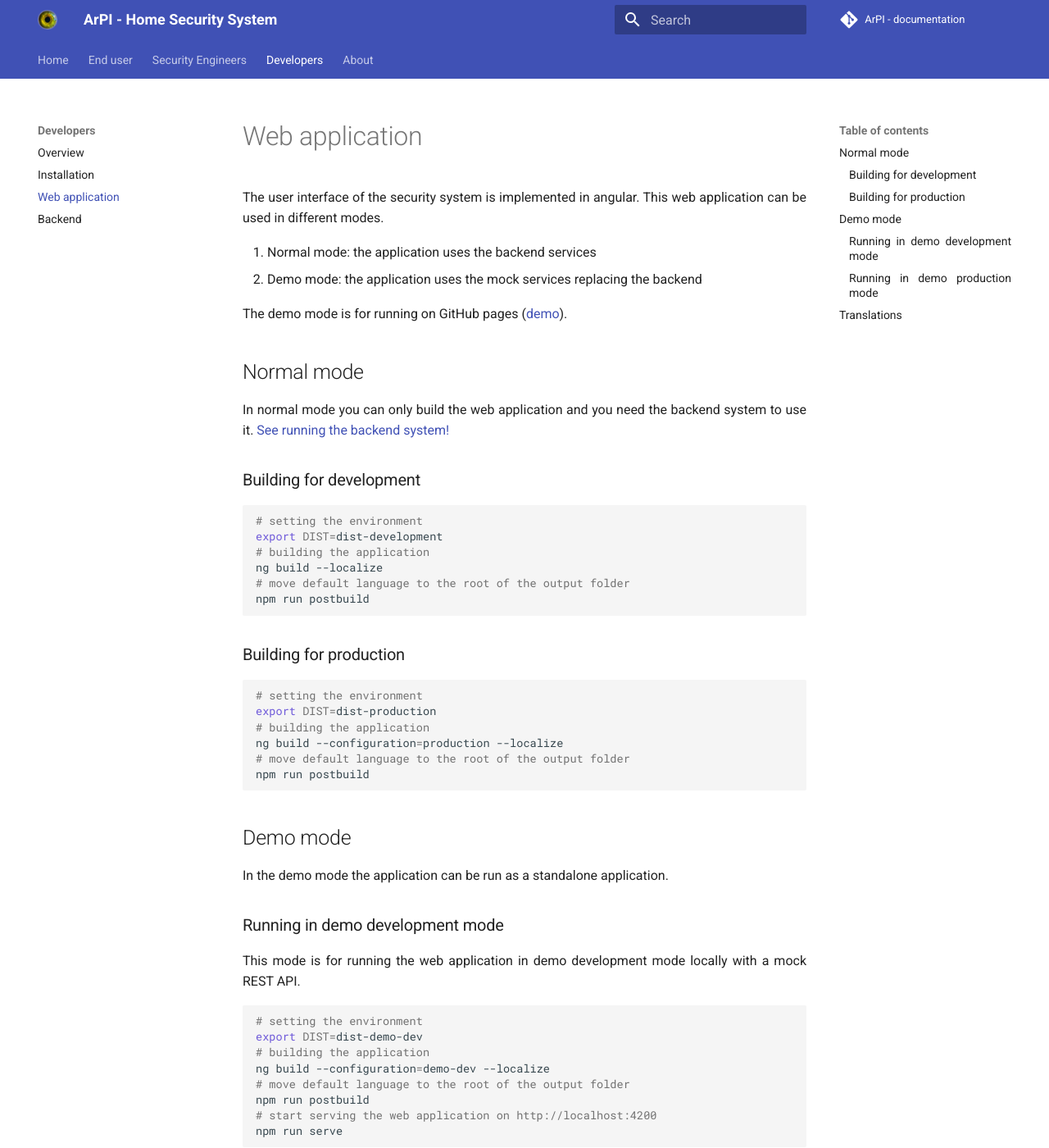
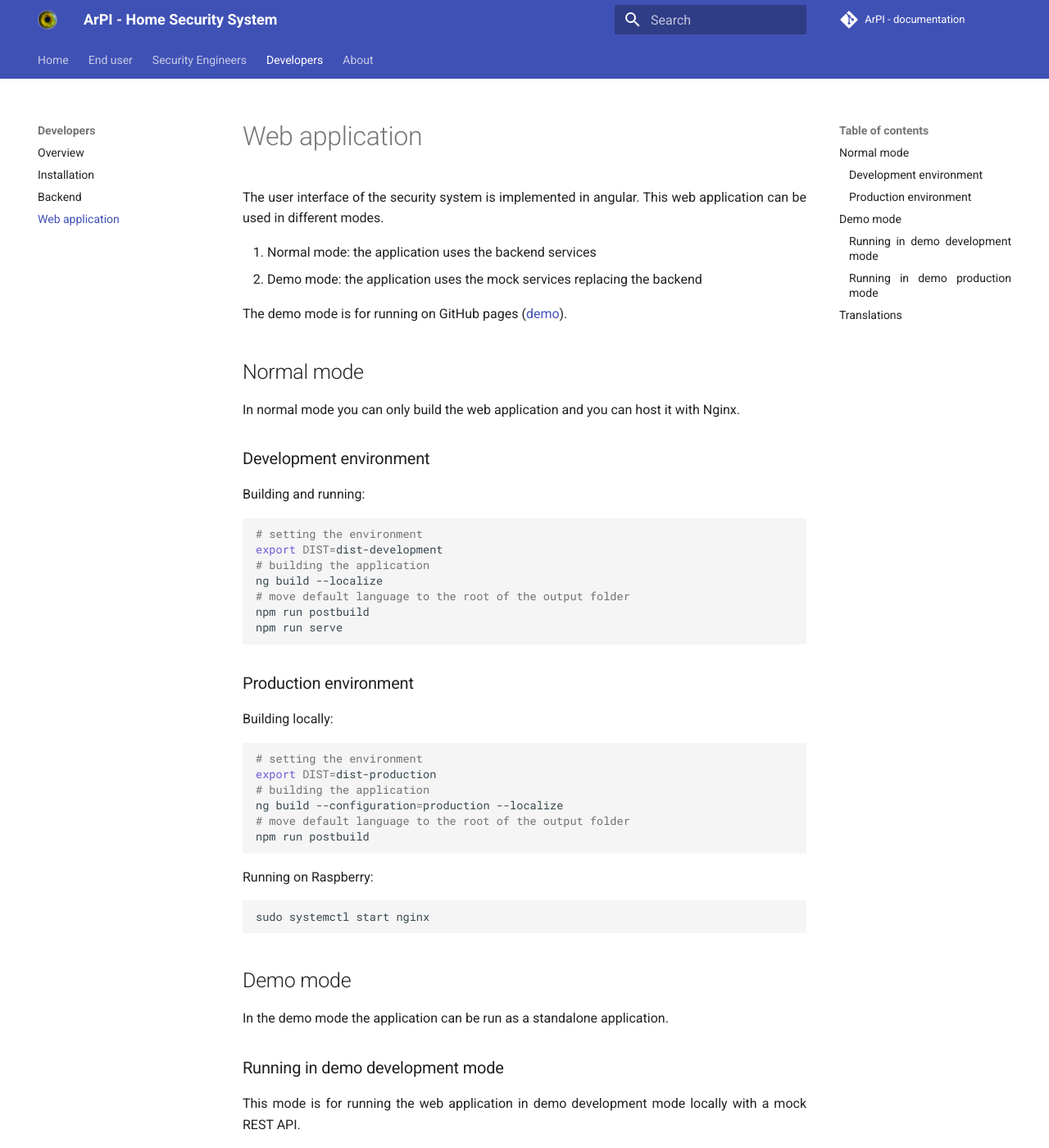
Before and after one commit to ArPIHomeSecurity/arpi_documentation, an MkDocs documentation site: the page built from docs/developers/web_application.md, in a window 1280 px wide and 1400 px high. Shown: the whole window at 82% size. Built offline with MkDocs 1.6.1 and Material for MkDocs 9.7.7, drawn with Linux system fonts in a browser that asks for light colours; comment, search, counter and statistics services are not loaded.

Commit message:
Using nginx + mermaid

````diff
--- a/docs/developers/web_application.md
+++ b/docs/developers/web_application.md
@@ -8,11 +8,11 @@ The demo mode is for running on GitHub pages ([demo](https://demo.arpi-security.
 
 ## Normal mode
 
-In normal mode you can only build the web application and you need the backend system to use it.
-[See running the backend system!](backend.md#starting-the-backend-services-in-development-mode)
+In normal mode you can only build the web application and you can host it with Nginx.
 
-### Building for development
+### Development environment
 
+Building and running:
 ```bash
 # setting the environment
 export DIST=dist-development
@@ -20,10 +20,13 @@ export DIST=dist-development
 ng build --localize
 # move default language to the root of the output folder
 npm run postbuild
+npm run serve
 ```
 
-### Building for production
+### Production environment
 
+
+Building locally:
 ```bash
 # setting the environment
 export DIST=dist-production
@@ -31,6 +34,11 @@ export DIST=dist-production
 ng build --configuration=production --localize
 # move default language to the root of the output folder
 npm run postbuild
+```
+
+Running on Raspberry:
+```bash
+sudo systemctl start nginx
 ```
 
 ## Demo mode
--- a/mkdocs.yml
+++ b/mkdocs.yml
@@ -30,6 +30,12 @@ markdown_extensions:
     - toc:
         permalink: true
     - footnotes
+    - pymdownx.superfences:
+        custom_fences:
+          - name: mermaid
+            class: mermaid
+            format: !!python/name:pymdownx.superfences.fence_code_format
+
 
 nav:
     - Home: index.md
@@ -43,7 +49,7 @@ nav:
     - Developers:
         - Overview: developers/index.md
         - Installation: developers/installation.md
+        - Backend: developers/backend.md
         - Web application: developers/web_application.md
-        - Backend: developers/backend.md
     - About:
         About: about.md
````
Also changed, not shown: docs/developers/backend.md (+66 -14 lines), docs/developers/images/local_development.svg (deleted), docs/developers/images/production.svg (deleted), 2 other files.
